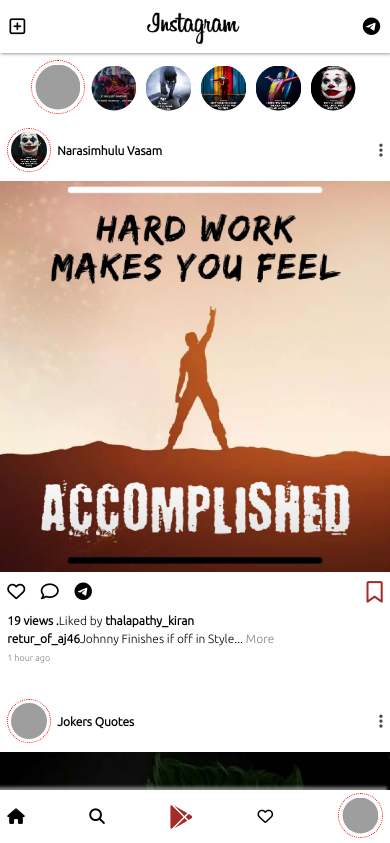
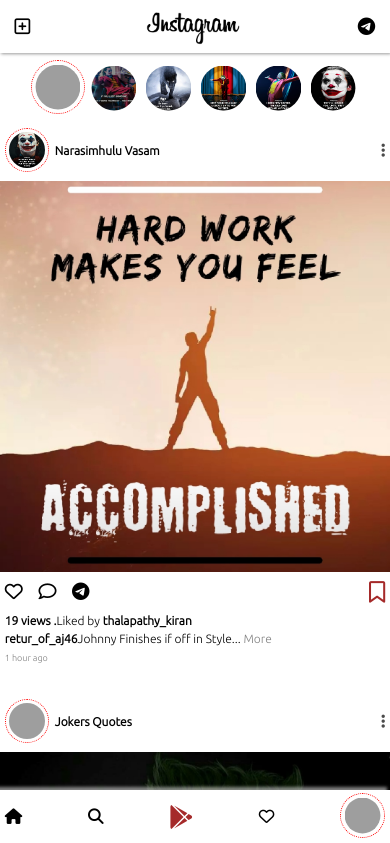
Before and after one commit to Narasimhuluv/instagramClone, a plain HTML site: page index.html in a window 390 px wide. Shown: the top 843 px of the page. Drawn offline with nearby package versions, Linux system fonts and the light colour scheme; grey boxes are pictures that could not be loaded.

Commit message:
added modified files

```diff
--- a/assets/stylesheet/styles.css
+++ b/assets/stylesheet/styles.css
@@ -51,7 +51,7 @@ table {
 }
 /* -------------------custome styles---------- */
 
-@media screen and (max-width : 768px) {
+@media screen and (max-width : 908px) {
     html{
         font-size: 20px;
         font-family: 'Ubuntu', sans-serif;
@@ -86,7 +86,7 @@ table {
         width: 100%;
     }
     .section_container{
-        margin: 0 0.6rem;
+        margin: 0 0.4rem;
     }
     .header{
         position: fixed;
--- a/index.html
+++ b/index.html
@@ -13,7 +13,7 @@
 </head>
 <body>
     <header class="header">
-        <!-- <div class="container"> -->
+        <div class="section_container">
             <nav class="nav">
                 <ul class="flex justify_between align_items">
                     <li><a href=""><i class="far fa-plus-square"></i></a></li>
@@ -22,7 +22,7 @@
                     <!-- <lottie-player class="lottie_player" src="https://assets3.lottiefiles.com/packages/lf20_t9WfWh.json"  background="transparent"  speed="1"    loop  autoplay></lottie-player>     -->
                 </ul>
             </nav>
-        <!-- </div> -->
+        </div>
     </header>
     <main>
         <section class="section">
```
